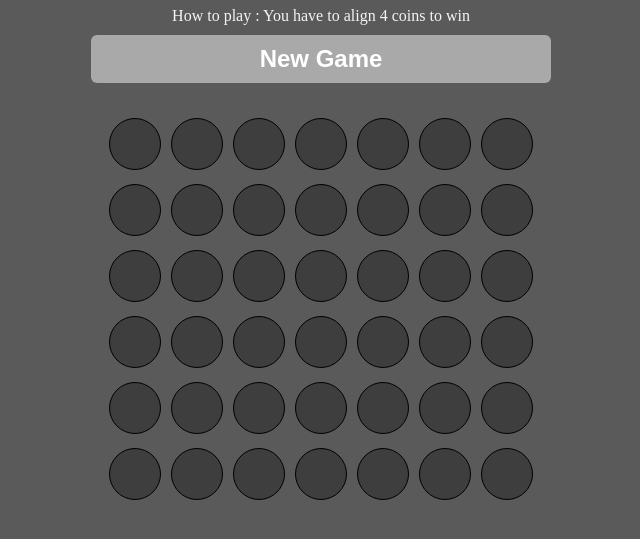
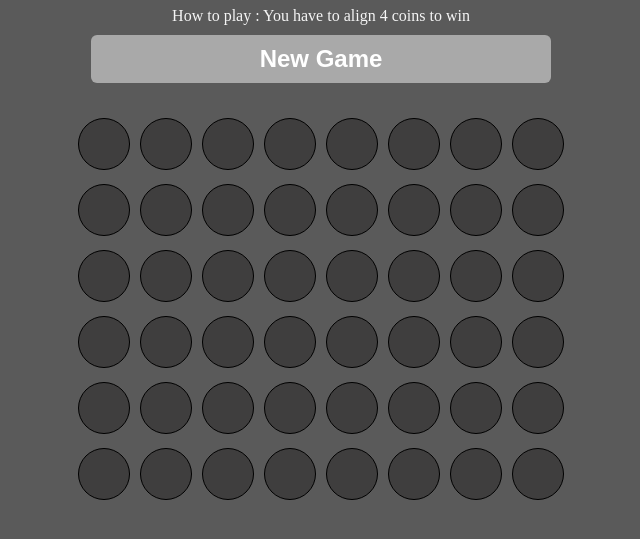
Before and after one commit to sachabz/Puissance4, a plain HTML site: page index.html in a window 1280 px wide. Shown: the part 87-626 px from the top of the page, without its empty margins (319-959 px from the left). Drawn offline with nearby package versions, Linux system fonts and the light colour scheme.

Commit message:
Add files via upload

```diff
--- a/firework.css
+++ b/firework.css
@@ -1,10 +1,10 @@
 * { margin: 0; padding: 0; }
 
-
-
-canvas {
-  display: block;
+#canvas-container-div {
+  z-index: 1;
+   display: block;
   cursor: crosshair;
-  display: absolute;
-  z-index: 1;
+  position: fixed;
+  inset: 50px;
+  pointer-events: none;
 }
--- a/p4.js
+++ b/p4.js
@@ -1,6 +1,6 @@
 const p4 = {
     initp4: function () {
-        this.COL = 7;
+        this.COL = 8;
         this.ROW = 6;
         this.selector = "#Game";
         this.player = 'red';
@@ -63,7 +63,8 @@ const p4 = {
             if (winner) {
                 console.log(`la cousleur ${winner} a gagné`);
                 $('#restart').css('visibility', 'visible');
-                $(".Win").html(`${winner} : You Win !`).css('color', `${winner}`).addClass('box green');
+                $(".Win").html(`${winner} : You Win !`).css('color', `${winner}`);
+                rotate.play();
                 $('#Game').unbind('click');
                 $('.player').remove();
                 score++;
--- a/style.css
+++ b/style.css
@@ -6,8 +6,9 @@ body {
 .Game {
     display: inline-block;
      text-align: center;
-     background-color: rgb(90, 90, 90);
+     background-color: transparent;
      margin: 10px;
+     z-index: 2;
 }
 
 .player {
--- a/win.js
+++ b/win.js
@@ -1,4 +1,9 @@
 CSSPlugin.defaultTransformPerspective = 400;
 
-gsap.to(".green", { duration: 3, rotationX: 360 });
-gsap.to(".orange", { duration: 3, rotationY: 360 });
+var push = gsap.to(".Win", { duration: 2, x: 360 });
+push.pause();
+function endRotate() {
+    push.play();
+}
+var rotate = gsap.to(".Win", { duration: 2, rotation: 360, onComplete: endRotate });
+rotate.pause();
```
